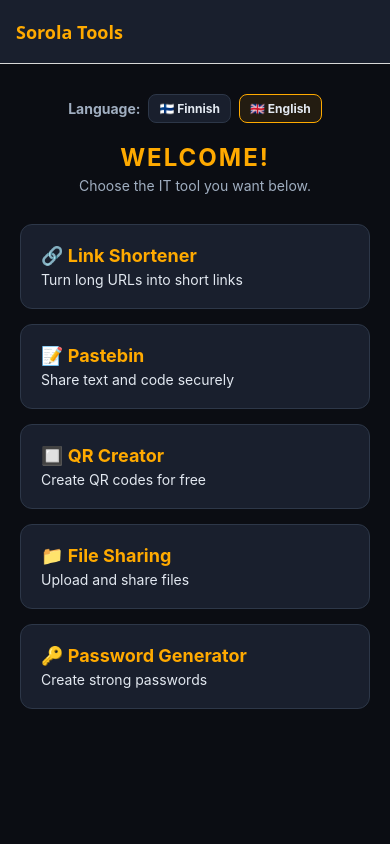
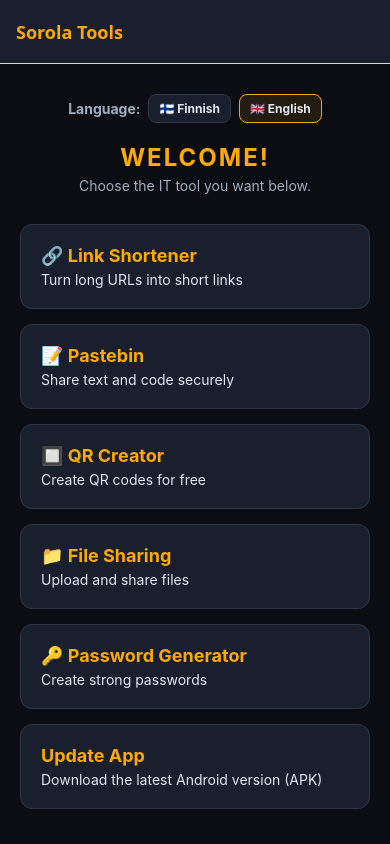
Before and after one commit to Domainmasteri/sorola-app, a React Native app: screen /Home in a window 390 px wide. Built offline with nearby package versions, Linux system fonts and the light colour scheme.

Commit message:
Add translated Download App tile and external link handling

```diff
--- a/i18n.js
+++ b/i18n.js
@@ -37,6 +37,8 @@ const translations = {
         shareDesc: 'Lataa ja jaa tiedostoja',
         passwordTitle: '🔑 Salasanakone',
         passwordDesc: 'Luo vahvoja salasanoja',
+        downloadAppTitle: 'Päivitä sovellus',
+        downloadAppDesc: 'Lataa uusin Android-versio (APK)',
       },
     },
     password: {
@@ -152,6 +154,8 @@ const translations = {
         shareDesc: 'Upload and share files',
         passwordTitle: '🔑 Password Generator',
         passwordDesc: 'Create strong passwords',
+        downloadAppTitle: 'Update App',
+        downloadAppDesc: 'Download the latest Android version (APK)',
       },
     },
     password: {
--- a/screens/HomeScreen.js
+++ b/screens/HomeScreen.js
@@ -1,5 +1,5 @@
 import React from 'react';
-import { View, Text, TouchableOpacity, StyleSheet, ScrollView } from 'react-native';
+import { View, Text, TouchableOpacity, StyleSheet, ScrollView, Linking } from 'react-native';
 import { useTranslation } from '../i18n';
 
 export default function HomeScreen({ navigation }) {
@@ -11,6 +11,7 @@ export default function HomeScreen({ navigation }) {
     { id: 'QR', title: t('home.tools.qrTitle'), desc: t('home.tools.qrDesc') },
     { id: 'Share', title: t('home.tools.shareTitle'), desc: t('home.tools.shareDesc') },
     { id: 'Password', title: t('home.tools.passwordTitle'), desc: t('home.tools.passwordDesc') },
+    { id: 'Download', title: t('home.tools.downloadAppTitle'), desc: t('home.tools.downloadAppDesc'), url: 'https://github.com/Domainmasteri/sorola-app/releases/latest' },
   ];
 
   return (
@@ -36,7 +37,17 @@ export default function HomeScreen({ navigation }) {
 
       <View style={styles.buttonContainer}>
         {tools.map((tool) => (
-          <TouchableOpacity key={tool.id} style={styles.card} onPress={() => navigation.navigate(tool.id)}>
+          <TouchableOpacity
+            key={tool.id}
+            style={styles.card}
+            onPress={() => {
+              if (tool.url) {
+                Linking.openURL(tool.url);
+              } else {
+                navigation.navigate(tool.id);
+              }
+            }}
+          >
             <Text style={styles.cardTitle}>{tool.title}</Text>
             <Text style={styles.cardDesc}>{tool.desc}</Text>
           </TouchableOpacity>
```
